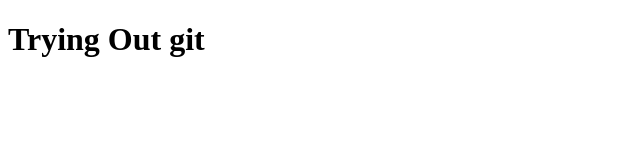
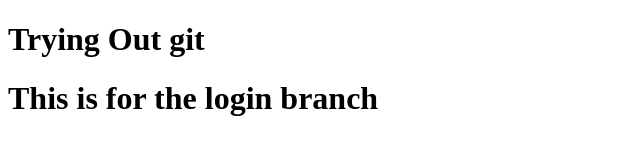
Before and after one commit to Samuel-jacobs/gitsample, a plain HTML site: page index.html in a window 1280 px wide. Shown: the whole page, without its empty margins (0-640 px from the left). Drawn offline with Linux system fonts and the light colour scheme.

Commit message:
login form

```diff
--- a/index.html
+++ b/index.html
@@ -8,5 +8,6 @@
 </head>
 <body>
   <h1>Trying Out git</h1>
+  <h1>This is for the login branch </h1>
 </body>
 </html>
```
Also changed, not shown: login.html (added, +5 -0 lines), log.txt (added).
